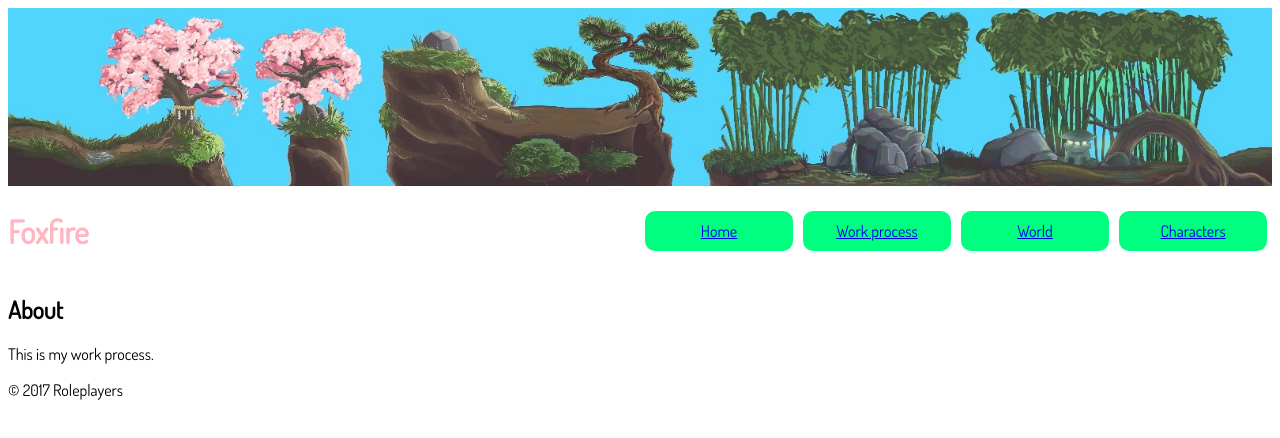
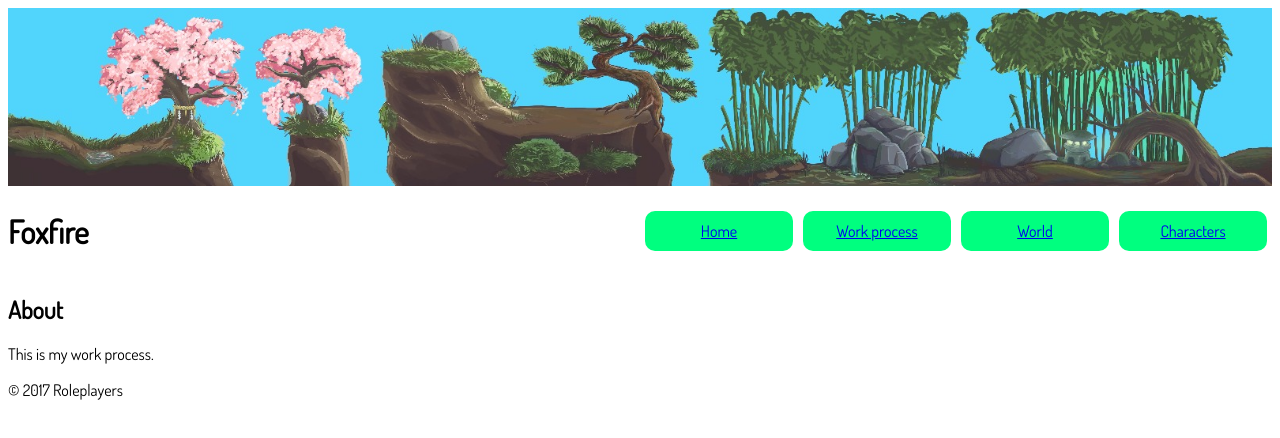
Before and after one commit to EleyaFox/foxfire, a plain HTML site: page work-process.html in a window 1280 px wide. Drawn offline with Linux system fonts and the light colour scheme.

Commit message:
Update work-process.html

```diff
--- a/work-process.html
+++ b/work-process.html
@@ -14,7 +14,7 @@
     <img src="Lvl1_half.jpeg" alt="Half level"/>
     <div class="columns">
       <header>
-      <h1 class="title"><b>Foxfire</b></h1>
+        <h1>Foxfire</h1>
       </header>
       <nav>
         <ul class="columns">
```
